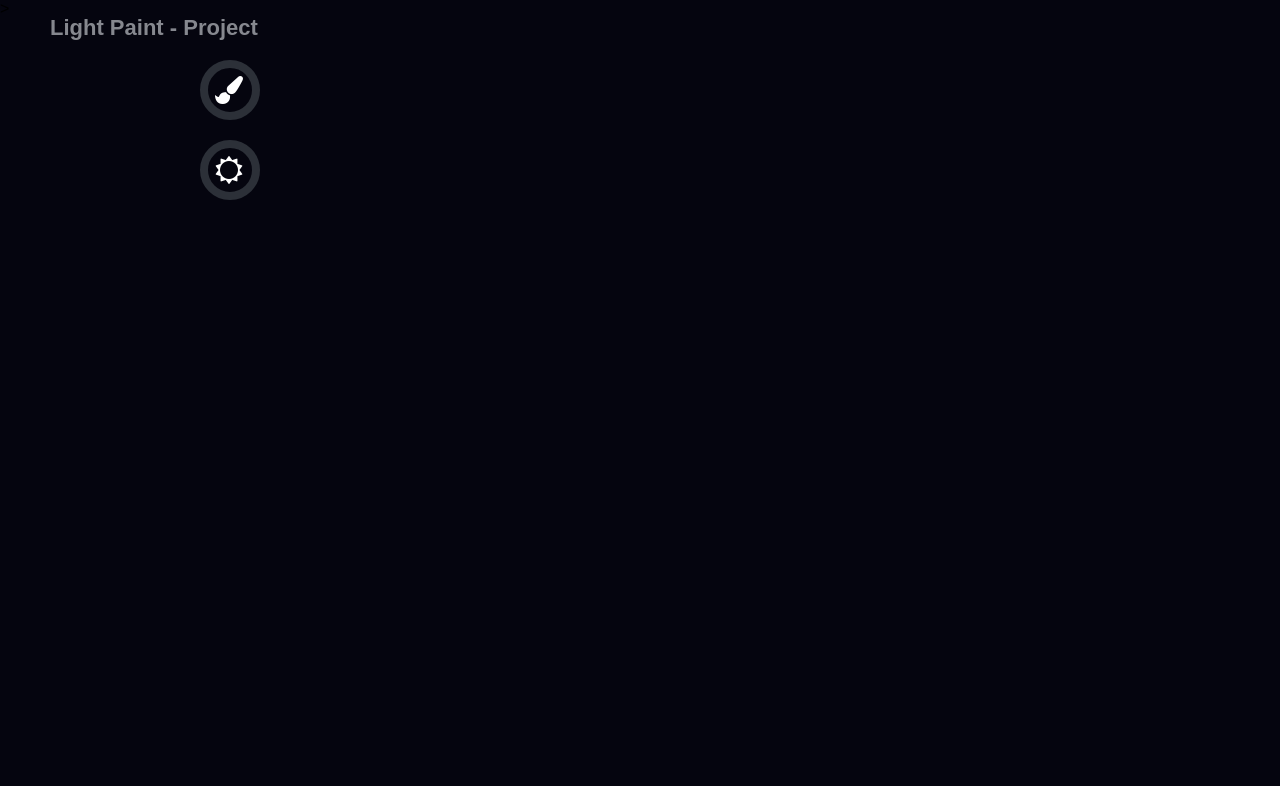
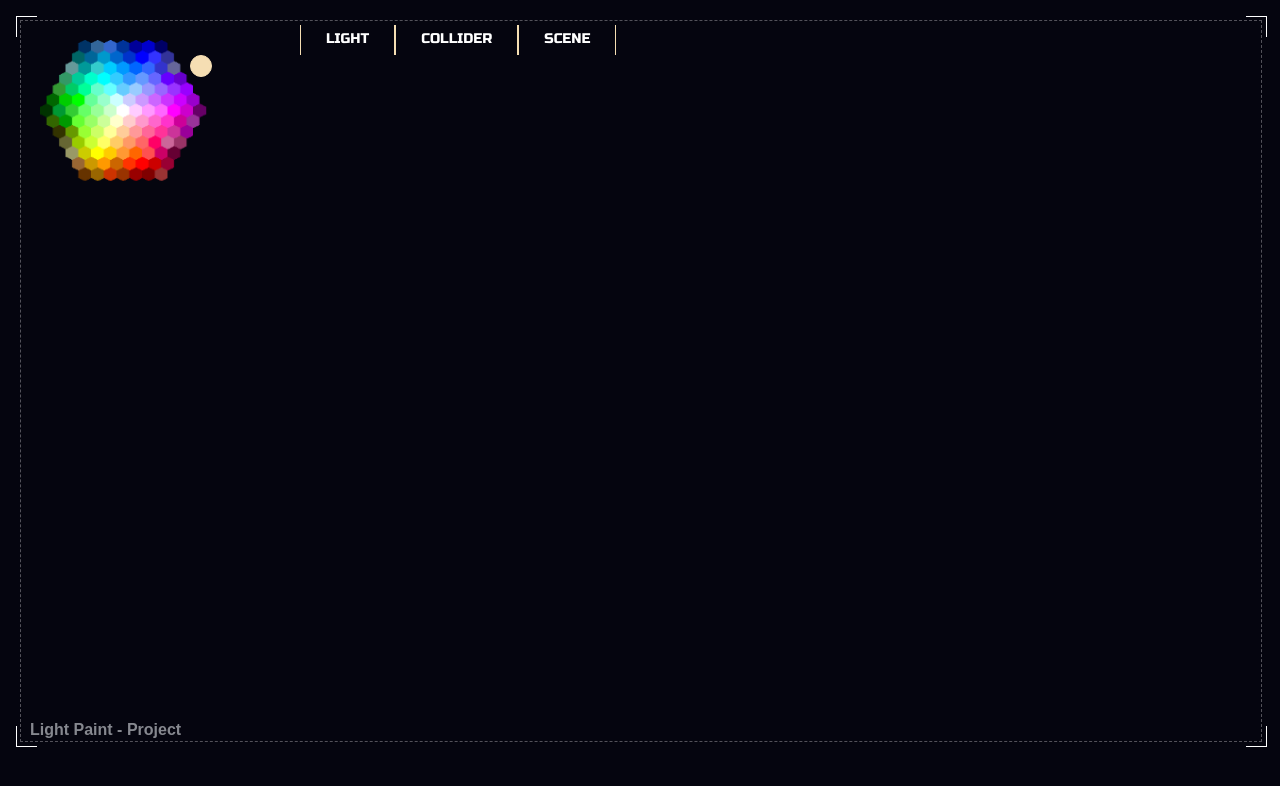
Before and after one commit to danielsussa/distributed-2d-render, a website built with webpack: page front/index.html in a window 1280 px wide. Built offline with nearby package versions, Linux system fonts and the light colour scheme; files whose address does not match are found by name.

Commit message:
improve event comunication

```diff
--- a/front/index.html
+++ b/front/index.html
@@ -5,19 +5,23 @@
     <link rel="stylesheet" href="https://stackpath.bootstrapcdn.com/font-awesome/4.7.0/css/font-awesome.min.css">
   </head>
   <body>
-    <script src="https://code.jquery.com/jquery-3.4.1.min.js" integrity="sha256-CSXorXvZcTkaix6Yvo6HppcZGetbYMGWSFlBw8HfCJo=" crossorigin="anonymous"></script>
+    <!-- <script src="https://code.jquery.com/jquery-3.4.1.min.js" integrity="sha256-CSXorXvZcTkaix6Yvo6HppcZGetbYMGWSFlBw8HfCJo=" crossorigin="anonymous"></script> -->
     <script src="https://cdn.jsdelivr.net/npm/interactjs@1.7.2/dist/interact.min.js"></script>
     <script src="main.js"></script>
+
 
     <h1 class="title">Light Paint - Project</h1>
 
     <!-- <img class="colormap" src="./img_colormap.gif" usemap="#colormap_bottom" alt="colormap"> -->
-    <canvas class="color-picker" id="color-picker-canvas"></canvas>></canvas>
-    <div class="kind-select brush">
-        <i class="fa fa-paint-brush" aria-hidden="true"></i>
-    </div>
-    <div class="kind-select light">
-        <i class="fa fa-sun-o" aria-hidden="true"></i>
+    <canvas class="color-picker" id="color-picker-canvas">
+
+    </canvas>
+    <div class="color-selected"></div>
+
+    <div class="tool-bar-wrapper">
+        <div class="tool-bar-item">LIGHT</div>
+        <div class="tool-bar-item">COLLIDER</div>
+        <div class="tool-bar-item">SCENE</div>
     </div>
 
 
--- a/front/src/color-picker.js
+++ b/front/src/color-picker.js
@@ -1,7 +1,7 @@
 
 
-
-export default function NewColorPicker(canvas){
+export default function NewColorPicker($){
+    const canvas = document.getElementById('color-picker-canvas')
     canvas.width = 180;
     canvas.height = 180;
     const ctx = canvas.getContext('2d');
@@ -14,6 +14,8 @@ export default function NewColorPicker(canvas){
      ctx.drawImage(image, 0, 0, image.width, image.height);
    }
 
+
+
    $( ".color-picker" ).click(function(e) {
         var canvasOffset = $(this).offset();
         var canvasX = Math.floor(e.pageX - canvasOffset.left);
@@ -21,7 +23,8 @@ export default function NewColorPicker(canvas){
         var imageData = ctx.getImageData(canvasX, canvasY, 1, 1);
         var pixel = imageData.data;
         var pixelColor = "rgba("+pixel[0]+", "+pixel[1]+", "+pixel[2]+", "+pixel[3]+")";
-        $('.kind-select').css('color', pixelColor);
+        $('.color-selected').css('background-color', pixelColor);
+        $( ".color-picker").trigger( "color", pixelColor );
     })
 
 }
--- a/front/src/draw.js
+++ b/front/src/draw.js
@@ -9,6 +9,7 @@ var mousePositions = [];
 
 var canvas = null;
 var ctx = null;
+var $ = null;
 
 
 function adjustFrame(){
@@ -23,13 +24,15 @@ function adjustFrame(){
   $(".frame-wrapper").show();
 }
 
+
 module.exports = {
   adjustFrame: adjustFrame,
   newCanvas: newCanvas
 };
 
-function newCanvas(c){
-  canvas = c;
+function newCanvas(jquery){
+  $ = jquery;
+  canvas = document.getElementById('draw-canvas');
   canvas.width = window.innerWidth - 40;
   canvas.height = window.innerHeight - 80;
   ctx = canvas.getContext('2d');
@@ -52,6 +55,16 @@ function newCanvas(c){
     calculateNormal();
     canvas.removeEventListener('mousemove', mouseMove, false);
   }, false);
+
+  $(".line-size").click(function () {
+    $('.line-size').removeClass('line-size-selected');
+    $(this).addClass('line-size-selected');
+    ctx.lineWidth = $(this).attr('id').replace('tickness_', '')
+  });
+
+  $( ".color-picker").on("color", function(e, color){
+    ctx.strokeStyle = color;
+  })
 }
 
 
@@ -101,7 +114,7 @@ function directionOfLine(v1, v2) {
 function getMousePos(canvas, evt) {
   return {
     x: evt.clientX + document.documentElement.scrollLeft - 20,
-    y: evt.clientY + document.documentElement.scrollTop - 40
+    y: evt.clientY + document.documentElement.scrollTop - 20
   };
 }
 
@@ -121,17 +134,7 @@ function mouseMove(evt) {
 var size = [1, 3, 5, 10, 15, 20];
 var sizeNames = ['default', 'three', 'five', 'ten'];
 
-$(".color-slot").click(function () {
-  $('.color-slot').removeClass('color-slot-selected');
-  $(this).addClass('color-slot-selected');
-  ctx.strokeStyle = $(this).css('backgroundColor');
-});
 
-$(".line-size").click(function () {
-  $('.line-size').removeClass('line-size-selected');
-  $(this).addClass('line-size-selected');
-  ctx.lineWidth = $(this).attr('id').replace('tickness_', '')
-});
 
 function process() {
   var pixelMap = new Map();
--- a/front/src/index.js
+++ b/front/src/index.js
@@ -1,7 +1,8 @@
+import $ from 'jquery';
 import _ from 'lodash';
 import './style.scss';
 import ColorPicker from './color-picker';
-import DrawCanvas from './draw';
+// import DrawCanvas from './draw';
 var draw = require('./draw');
 import RenderWorker from './worker/render.worker.js';
 import PreviewWorker from './worker/preview.worker.js';
@@ -9,14 +10,10 @@ import PreviewWorker from './worker/preview.worker.js';
 
 var colorPicker;
 
-const renderWorker = new RenderWorker();
-
-// worker.postMessage({ a: 1 });
-// worker.onmessage = function (event) {};
 
 
 $( document ).ready(function() {
-  colorPicker = new ColorPicker(document.getElementById('color-picker-canvas'));
-  draw.newCanvas(document.getElementById('draw-canvas'))
+  colorPicker = new ColorPicker($);
+  draw.newCanvas($)
   draw.adjustFrame();
 });
--- a/front/src/style.scss
+++ b/front/src/style.scss
@@ -1,4 +1,5 @@
 @import url(https://fonts.googleapis.com/css?family=Roboto:100,300,600);
+@import url('https://fonts.googleapis.com/css?family=Russo+One&display=swap');
 
 body {
   margin: 0;
@@ -10,7 +11,7 @@ body {
   width: 500px;
   height: 400px;
   margin: 20px;
-  border: 1px dashed #fff;
+  border: 1px dashed rgb(83, 82, 90);
   .left-up-resize {
     position: absolute;
     width: 20px;
@@ -49,17 +50,12 @@ body {
 
 }
 
-.draw-canvas{
-  position: relative;
-  background-color: blue;
-  width: 180px;
-  height: 180px;
-}
 
 .title{
-  left : 50px;
+  left : 30px;
+  bottom: 50px;
   width: 250px;
-  font-size: 22px;
+  font-size: 16px;
   position: absolute;
   color: rgb(134, 136, 143);
 }
@@ -74,30 +70,40 @@ body {
 .color-picker{
   position: absolute;
   z-index: 1000;
-  top: 60px;
+  top: 40px;
   left: 40px;
   width: 170px;
   cursor: pointer;
   height: 170px;
 }
+.color-selected{
+  top: 55px;
+  left: 190px;
+  position: absolute;
+  width: 20px;
+  border-radius: 30px;
+  height: 20px;
+  background-color: wheat;
+  border: 1px solid wheat;
+}
 
-.kind-select{
-  cursor: pointer;
+.tool-bar-wrapper{
+  top: 25px;
+  left: 300px;
   position: absolute;
-  z-index: 1000;
-  color: #fff;
-  font-size: 28px;
-  padding: 7px;
-  width: 30px;
+  font-size: 14px;
+  display: flex;
   height: 30px;
-  border-radius: 100px;
-  border: 8px solid #2c3038;
-  &.brush{
-    top: 60px;
-    left: 200px;
-  }
-  &.light{
-    top: 140px;
-    left: 200px;
+  .tool-bar-item{
+    font-family: 'Russo One', sans-serif;
+    color: #fff;
+    padding-top: 5px;
+
+    padding-left: 25px;
+    padding-right: 25px;
+    border-left: 1px solid wheat;
+    border-right: 1px solid wheat;
+    text-align: center;
+    height: 25px;
   }
 }
```
